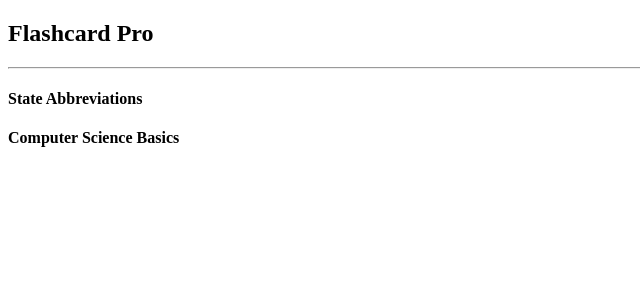
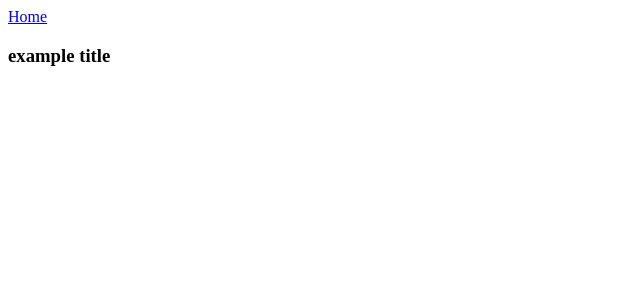
Before and after one commit to levelasquez/flashcardpro, a React (Create React App) app: page /stack in a window 1280 px wide. Shown: the top 300 px of the page, without its empty margins (0-640 px from the left). Built offline with nearby package versions, Linux system fonts and the light colour scheme.

Commit message:
setting routes and links

```diff
--- /dev/null
+++ b/src/components/Stack.js
@@ -0,0 +1,15 @@
+import React, { Component } from 'react'
+import { Link } from 'react-router-dom'
+
+class Stack extends Component {
+  render() {
+    return (
+      <div>
+        <Link to='/'>Home</Link>
+        <h3>example title</h3>
+      </div>
+    )
+  }
+}
+
+export default Stack
--- a/src/components/StackList.js
+++ b/src/components/StackList.js
@@ -1,4 +1,5 @@
 import React, { Component } from 'react'
+import { Link } from 'react-router-dom'
 import stacks from '../data/stacks.json'
 
 class StackList extends Component {
@@ -6,7 +7,9 @@ class StackList extends Component {
     return (
       <div>
         {stacks.map(stack => (
-          <h4 key={stack.id}>{stack.title}</h4>
+          <Link key={stack.id} to='/stack'>
+            <h4>{stack.title}</h4>
+          </Link>
         ))}
       </div>
     )
--- a/src/index.js
+++ b/src/index.js
@@ -1,5 +1,16 @@
 import React from 'react'
 import ReactDOM from 'react-dom'
+import { BrowserRouter, Switch, Route } from 'react-router-dom'
 import App from './components/App'
+import Stack from './components/Stack'
 
-ReactDOM.render(<App />, document.getElementById('root'))
+const app = (
+  <BrowserRouter>
+    <Switch>
+      <Route exact path='/' component={App} />
+      <Route path='/stack' component={Stack} />
+    </Switch>
+  </BrowserRouter>
+)
+
+ReactDOM.render(app, document.getElementById('root'))
```
